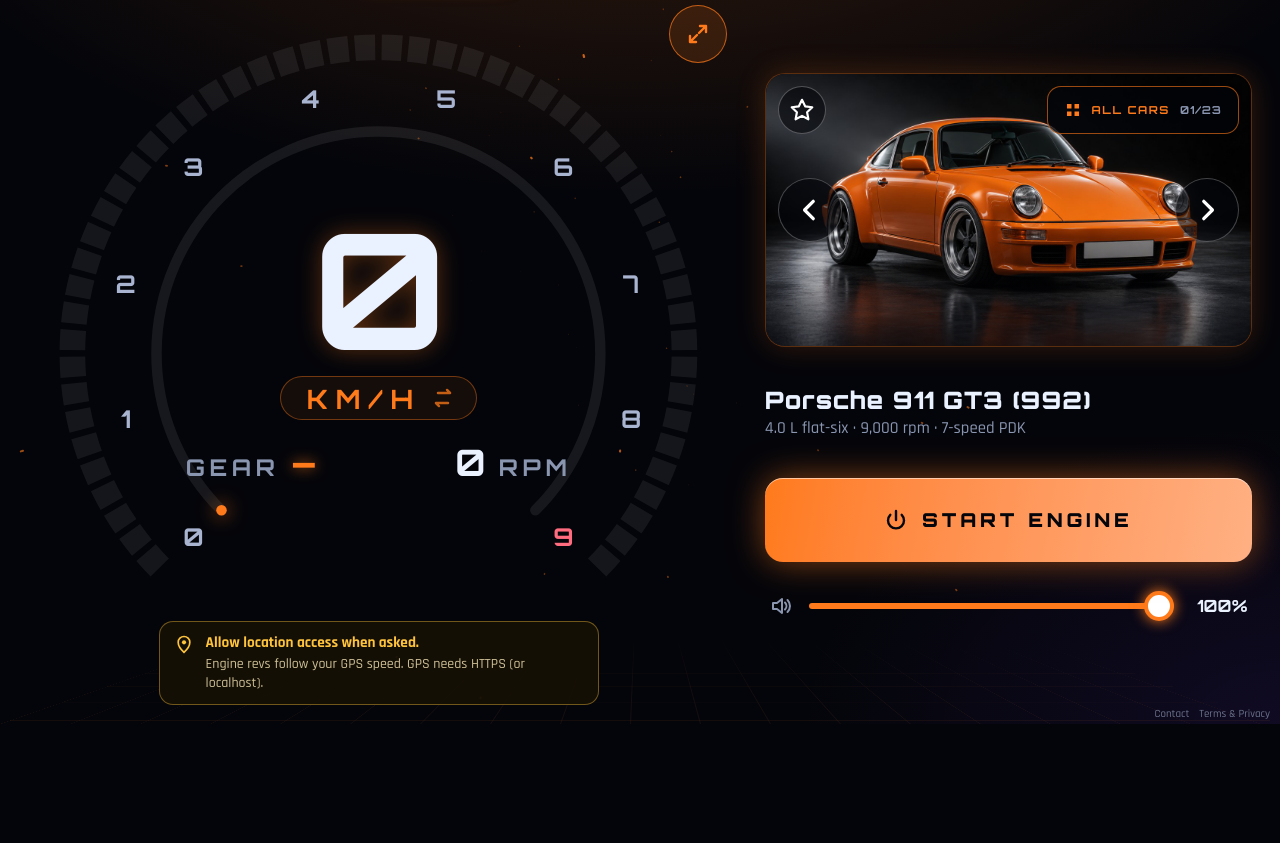
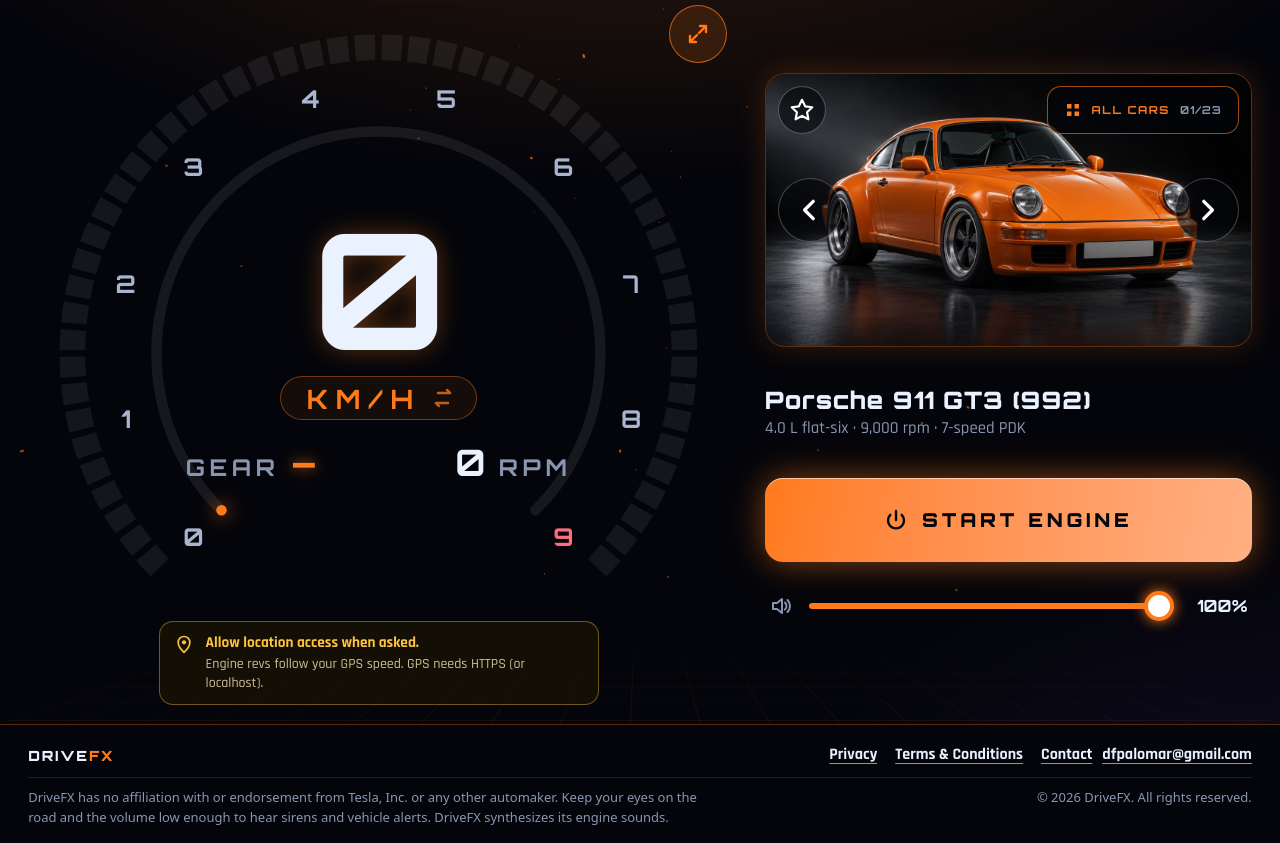
Before and after one commit to Slamby-xt/DriveFX-Motor-Sounds, a website: page index.html in a window 1280 px wide. Shown: the part 76-919 px from the top of the page. Before the commit the page ends 800 px from the top, so only its background shows below. Drawn offline with Linux system fonts and the light colour scheme; no server answers.

Commit message:
Improve DriveFX footer and add Tesla disclaimer

```diff
--- a/index.html
+++ b/index.html
@@ -19,7 +19,7 @@
 <link rel="preconnect" href="https://fonts.googleapis.com">
 <link rel="preconnect" href="https://fonts.gstatic.com" crossorigin>
 <link href="https://fonts.googleapis.com/css2?family=Orbitron:wght@500;700;900&family=Rajdhani:wght@500;600;700&display=swap" rel="stylesheet">
-<link rel="stylesheet" href="style.css?v=202611162200">
+<link rel="stylesheet" href="style.css?v=2026112101">
 </head>
 <body>
 <canvas id="bg" aria-hidden="true"></canvas>
@@ -123,7 +123,23 @@
   </div>
 </div>
 
-<footer class="site-foot"><a href="contact.html">Contact</a><a href="terms.html">Terms &amp; Privacy</a></footer>
+<footer class="site-foot">
+  <div class="site-foot-top">
+    <span class="site-foot-brand">DRIVE<span>FX</span></span>
+    <nav class="site-foot-links" aria-label="Legal and support">
+      <a href="terms.html#privacy">Privacy</a>
+      <a href="terms.html">Terms &amp; Conditions</a>
+      <span class="site-foot-contact">
+        <a href="contact.html">Contact</a>
+        <a href="mailto:dfpalomar@gmail.com">dfpalomar@gmail.com</a>
+      </span>
+    </nav>
+  </div>
+  <div class="site-foot-bottom">
+    <small class="site-foot-note">DriveFX has no affiliation with or endorsement from Tesla, Inc. or any other automaker. Keep your eyes on the road and the volume low enough to hear sirens and vehicle alerts. DriveFX synthesizes its engine sounds.</small>
+    <small>© 2026 DriveFX. All rights reserved.</small>
+  </div>
+</footer>
 
 <script src="app.js?v=202611162135"></script>
 <script src="vendor/qrcode.js?v=1"></script>
--- a/style.css
+++ b/style.css
@@ -309,14 +309,33 @@ input[type=range]::-moz-range-thumb{width:22px;height:22px;border-radius:50%;bac
   .pw-how{display:none}.pw-id{margin-top:10px;margin-bottom:6px}
 }
 
-/* ---- payments: currency switch, manage button, footer ---- */
+/* ---- payments: currency switch and manage button ---- */
 .pw-cur{display:flex;justify-content:center;gap:6px;margin:0 0 12px}
 .pw-cur button{padding:7px 12px;border-radius:999px;border:1px solid var(--line);background:transparent;color:var(--mute);font:700 11px var(--f-display);letter-spacing:.1em;cursor:pointer}
 .pw-cur button.on{border-color:var(--accent,#00e5ff);color:var(--accent,#00e5ff);background:rgba(255,255,255,.05)}
 .pw-manage{display:block;width:100%;margin:0 0 12px;padding:13px;border-radius:10px;border:1px solid var(--accent,#00e5ff);background:rgba(255,255,255,.04);color:var(--accent,#00e5ff);font:800 11px var(--f-display);letter-spacing:.12em;cursor:pointer}
 .pw-manage:disabled{opacity:.6;cursor:wait}
 .pw-fine a{color:var(--accent,#00e5ff)}
-.site-foot{position:fixed;right:10px;bottom:3px;z-index:2;font:500 11px var(--f-body,Rajdhani,sans-serif);color:var(--mute);opacity:.75;display:flex;gap:10px}
-.site-foot a{color:inherit;text-decoration:none}.site-foot a:hover{color:var(--accent,#00e5ff)}
+.pw-link{display:block;margin:4px auto 0;padding:6px;border:0;background:none;color:var(--mute);font:600 13px var(--f-body,Rajdhani,sans-serif);text-decoration:underline;cursor:pointer}.pw-link:hover{color:var(--accent,#00e5ff)}
+
+/* ---- site footer ---- */
+.site-foot{position:relative;z-index:1;padding:8px var(--pad) 16px;padding-bottom:max(16px,env(safe-area-inset-bottom));
+  border-top:1px solid rgba(var(--ar),.32);background:var(--bg)}
 body.solo .site-foot{display:none}
-.pw-link{display:block;margin:4px auto 0;padding:6px;border:0;background:none;color:var(--mute);font:600 13px var(--f-body,Rajdhani,sans-serif);text-decoration:underline;cursor:pointer}.pw-link:hover{color:var(--accent,#00e5ff)}
+.site-foot-top,.site-foot-bottom{display:flex;flex-wrap:wrap;align-items:center;justify-content:space-between;column-gap:24px}
+.site-foot-brand{font:900 14px var(--f-display);letter-spacing:.14em}
+.site-foot-brand span{color:var(--accent)}
+.site-foot-links,.site-foot-contact{display:flex;flex-wrap:wrap;align-items:center;column-gap:18px}
+.site-foot-contact{column-gap:10px}
+.site-foot a{display:inline-flex;align-items:center;min-height:44px;color:var(--text);font-weight:700;
+  text-decoration:underline;text-decoration-color:var(--mute);text-underline-offset:.22em}
+.site-foot a:hover,.site-foot a:focus{color:var(--accent);text-decoration-color:currentColor}
+.site-foot a:focus-visible{outline:2px solid var(--accent);outline-offset:2px}
+.site-foot-bottom{align-items:baseline;row-gap:8px;padding-top:10px;border-top:1px solid var(--line)}
+.site-foot-bottom small{font:500 13px/1.5 system-ui,sans-serif;color:var(--mute)}
+.site-foot-note{flex:1 1 44rem;max-width:92ch}
+
+@media (max-width:600px){
+  .site-foot{padding-top:16px}
+  .site-foot-top{display:block}
+}
```
Also changed, not shown: terms.html (+1 -1 lines).
